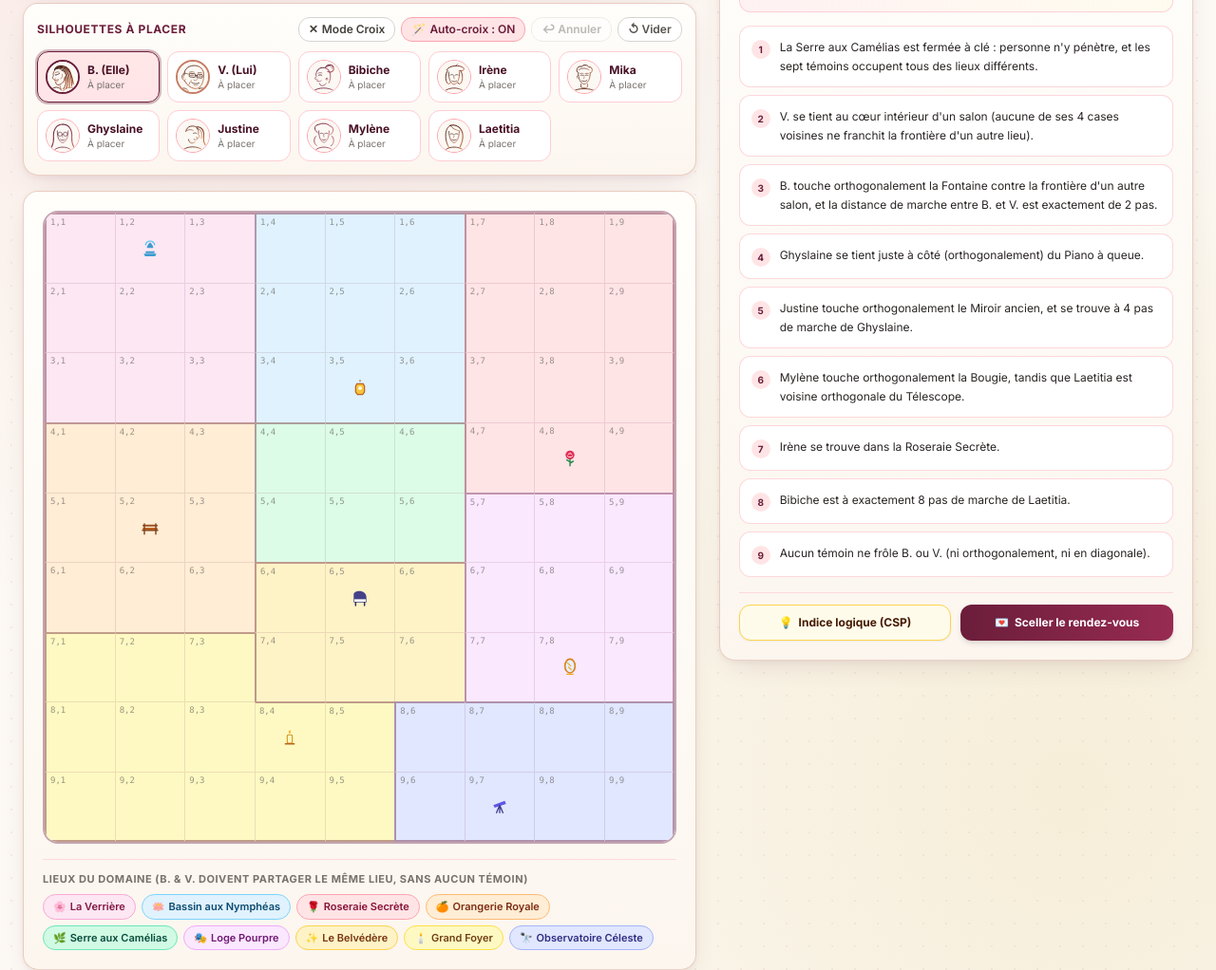
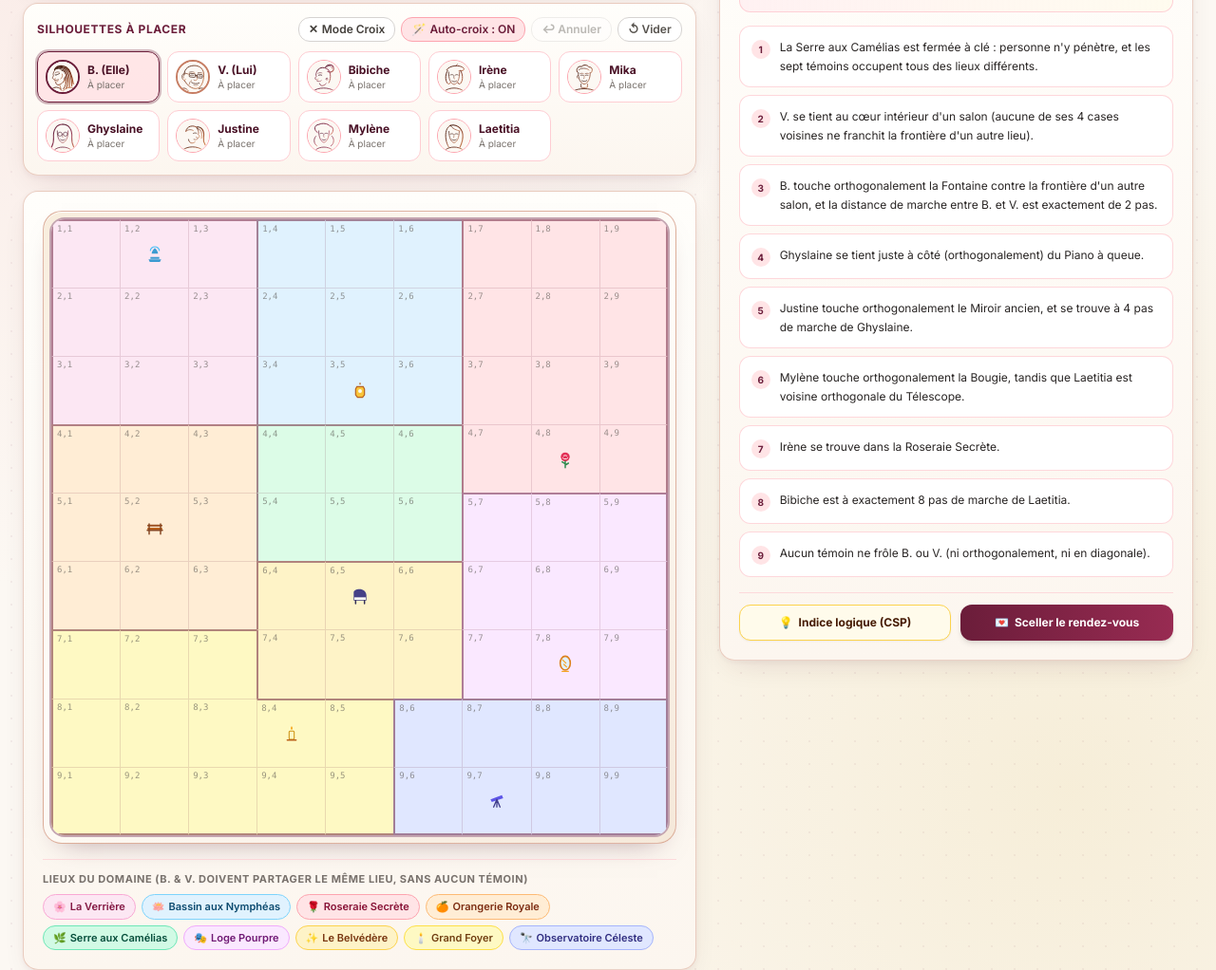
Before and after one commit to vfarcy/Lovedoku, a plain HTML site: page index.html in a window 1280 px wide. Shown: the part 311-1333 px from the top of the page at 95% size. Drawn offline with nearby package versions, Linux system fonts and the light colour scheme.

Commit message:
Polish romantic puzzle board styling
Co-authored-by: Copilot <223556219+Copilot@users.noreply.github.com>

```diff
--- a/index.html
+++ b/index.html
@@ -42,6 +42,12 @@
       width: 100%;
       max-width: 720px;
       margin: 0 auto;
+      box-sizing: border-box;
+      padding: 6px;
+      border: 1px solid rgba(198, 125, 99, 0.55);
+      border-radius: 1.25rem;
+      background: linear-gradient(145deg, #f8eddd 0%, #fffdfa 48%, #f5e8d9 100%);
+      box-shadow: 0 14px 28px -20px rgba(73, 17, 38, 0.5), inset 0 1px rgba(255, 255, 255, 0.9);
       user-select: none;
       -webkit-user-select: none;
     }
@@ -54,9 +60,15 @@
     }
 
     .board-cell:hover {
-      filter: brightness(0.975);
+      filter: brightness(1.025) saturate(1.04);
       z-index: 10;
-      box-shadow: inset 0 0 0 2px rgba(107, 29, 58, 0.45);
+      box-shadow: inset 0 0 0 2px rgba(255, 255, 255, 0.9), inset 0 0 0 4px rgba(107, 29, 58, 0.4);
+    }
+
+    .board-cell:focus-visible {
+      outline: 2px solid #6b1d3a;
+      outline-offset: -3px;
+      z-index: 20;
     }
 
     .auto-crossed {
@@ -2192,10 +2204,10 @@
           const isAutoX = !tok && !lmKey && autoCrosses.has(key);
 
           // Bordures épaisses entre salons distincts
-          const topBorder = r === 0 || regions[r - 1][c] !== regId ? '2px solid rgba(107,29,58,0.42)' : '1px solid rgba(107,29,58,0.12)';
-          const leftBorder = c === 0 || regions[r][c - 1] !== regId ? '2px solid rgba(107,29,58,0.42)' : '1px solid rgba(107,29,58,0.12)';
-          const rightBorder = c === N - 1 ? '2px solid rgba(107,29,58,0.42)' : 'none';
-          const bottomBorder = r === N - 1 ? '2px solid rgba(107,29,58,0.42)' : 'none';
+          const topBorder = r === 0 || regions[r - 1][c] !== regId ? '2px solid rgba(107,29,58,0.52)' : '1px solid rgba(107,29,58,0.14)';
+          const leftBorder = c === 0 || regions[r][c - 1] !== regId ? '2px solid rgba(107,29,58,0.52)' : '1px solid rgba(107,29,58,0.14)';
+          const rightBorder = c === N - 1 ? '2px solid rgba(107,29,58,0.52)' : 'none';
+          const bottomBorder = r === N - 1 ? '2px solid rgba(107,29,58,0.52)' : 'none';
 
           const cellBtn = document.createElement('button');
           cellBtn.type = 'button';
```
